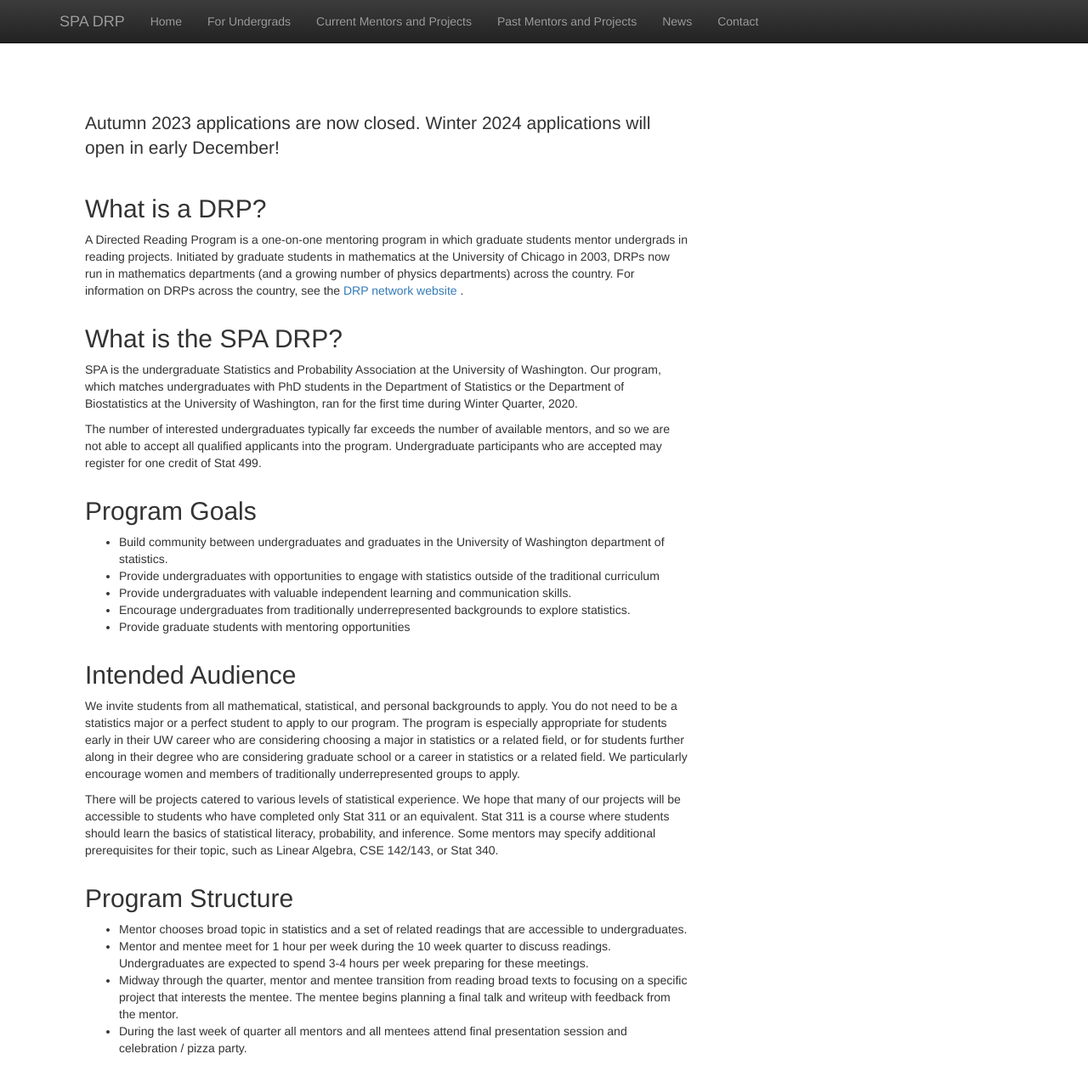
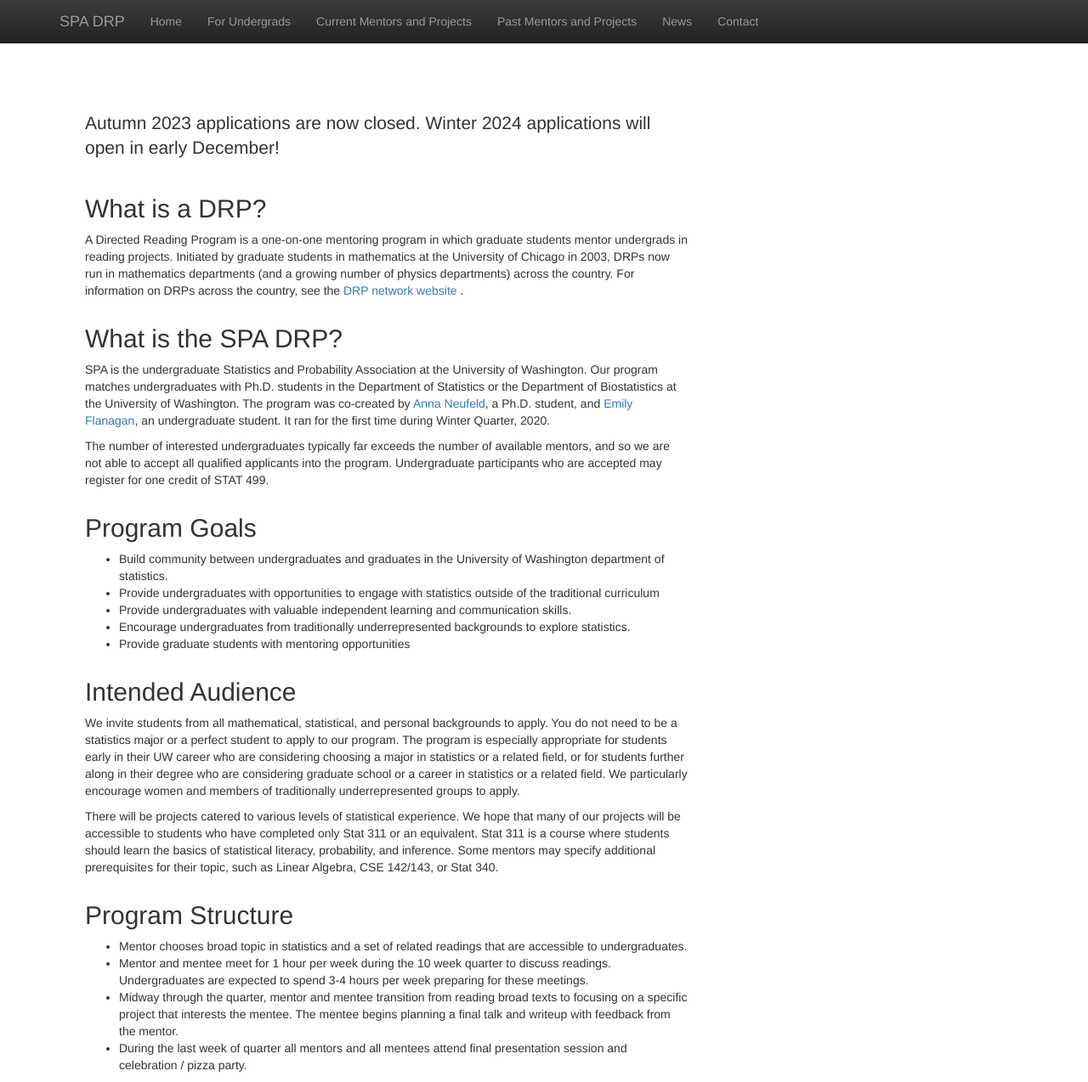
Before and after one commit to SPA-DRP/spa-drp.github.io, a Jekyll site: the page built from index.html, in a window 1280 px wide and 1274 px high. Shown: the whole window at 85% size. Built offline with Jekyll 4.4.1, drawn with Linux system fonts in a browser that asks for light colours; nearby versions of some CDN libraries; library files that are not in the unit come from our copies.

Commit message:
Add Anna and Emily as co-creators

```diff
--- a/index.html
+++ b/index.html
@@ -31,13 +31,11 @@
 <div class="col-md-8">
   <h2 class="featurette-heading">What is the SPA DRP? </h2>
   <p>
-    SPA is the undergraduate Statistics and Probability Association at the University of Washington. Our program,
-    which matches undergraduates with PhD students in the Department of Statistics or the Department of Biostatistics at the University of Washington,
-  ran for the first time during Winter Quarter, 2020.
+    SPA is the undergraduate Statistics and Probability Association at the University of Washington. Our program matches undergraduates with Ph.D. students in the Department of Statistics or the Department of Biostatistics at the University of Washington. The program was co-created by <a href="https://anna-neufeld.github.io/">Anna Neufeld</a>, a Ph.D. student, and <a href="https://www.linkedin.com/in/eroseflan/">Emily Flanagan</a>, an undergraduate student. It ran for the first time during Winter Quarter, 2020.
 </p>
 <p>
 The number of interested undergraduates typically far exceeds the number of available mentors, and so we are not able to accept all qualified applicants into the program.
-Undergraduate participants who are accepted may register for one credit of Stat 499.
+Undergraduate participants who are accepted may register for one credit of STAT 499.
 </p>
 </div>
 <div class="col-md-8">
```
